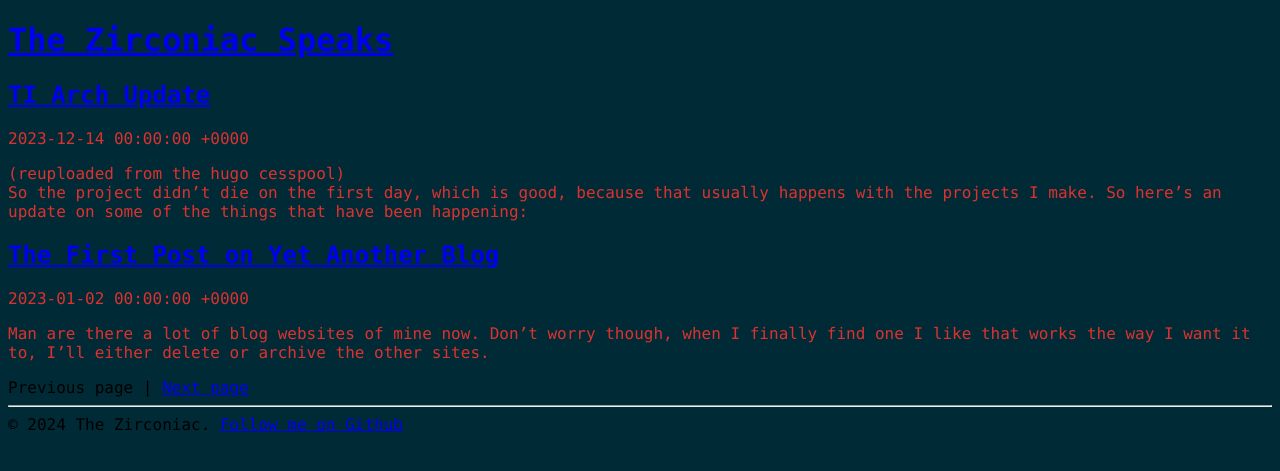
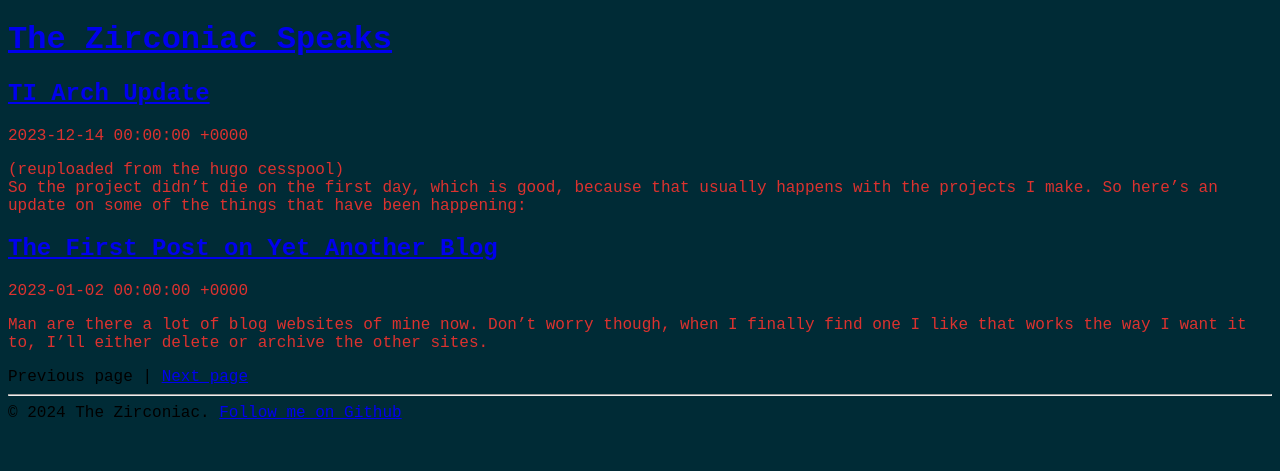
Before and after one commit to ZirconiaCubed3v2/ZirconiaCubed3v2.github.io, a Jekyll site: the page built from index.html, in a window 1280 px wide. Shown: the top 471 px of the page. Built offline with Jekyll 4.4.1, drawn with Linux system fonts in a browser that asks for light colours; the list of posts is cut into pages by our own code.

Commit message:
Update style.css

```diff
--- a/css/style.css
+++ b/css/style.css
@@ -1,9 +1,9 @@
 body {
   background-color: #002b36;
-  font-family: Monaco, sans-serif;
+  font-family: Cousine, monospace;
 }
 
 p {
   color: #dc322f;
-  font-family: Monaco, sans-serif;
+  font-family: Cousine, monospace;
 }
```
